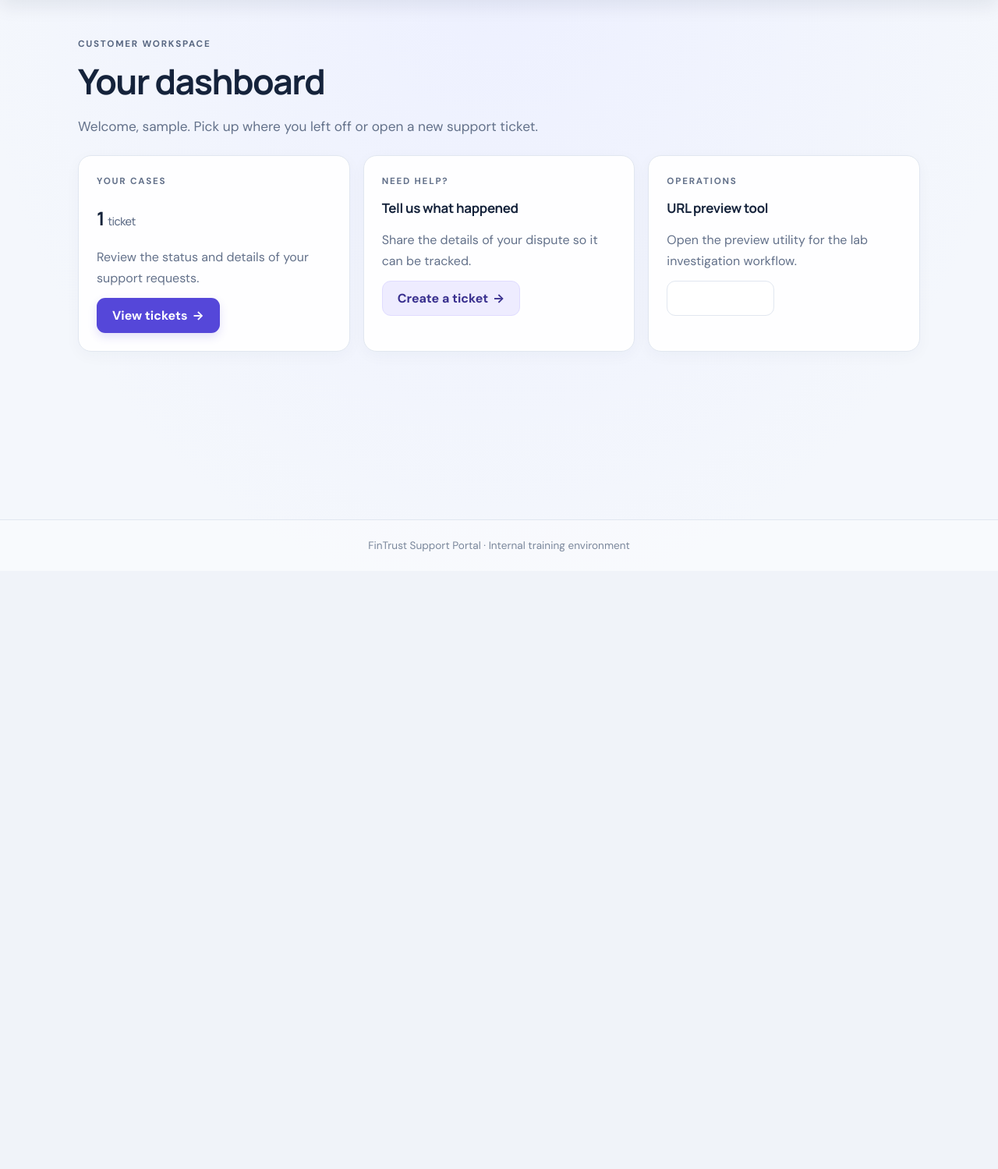
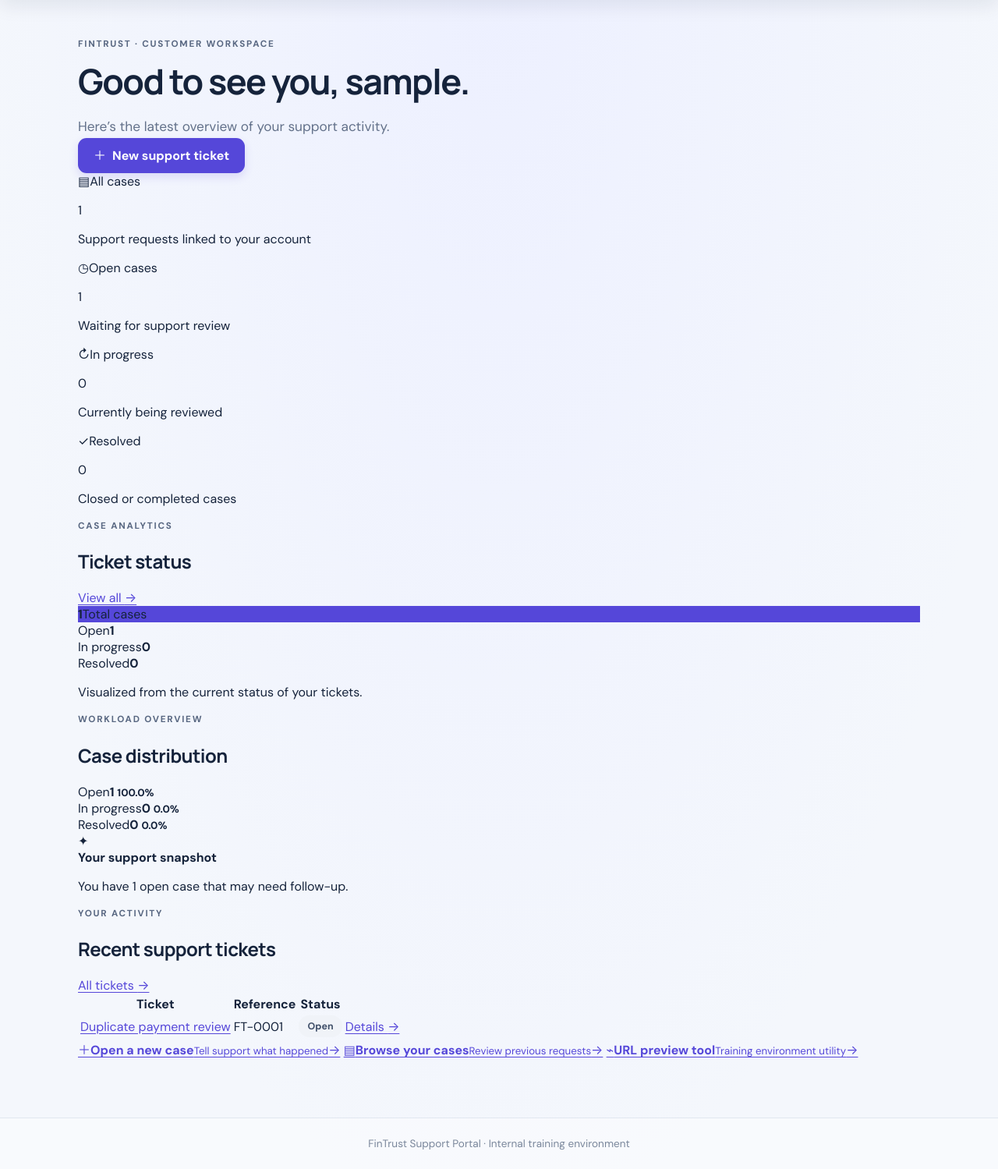
Before and after one commit to gowthamsai117/LedgerLeak, a Flask app: page /dashboard in a window 1280 px wide. Shown: the part 68-1567 px from the top of the page at 78% size. Before the commit the page ends 775 px from the top, so only its background shows below. Run offline with Flask 3, Linux system fonts and the light colour scheme; the visitor is signed in with stand-in values (Sample User, id 1); data comes from the database, SQL or seed files in the repository.

Commit message:
Add customer dashboard analytics and visualizations

```diff
--- a/app/templates/dashboard.html
+++ b/app/templates/dashboard.html
@@ -1,27 +1,115 @@
 {% extends "base.html" %}
 {% block title %}Dashboard | LedgerLeak{% endblock %}
 {% block content %}
-<p class="eyebrow">Customer workspace</p>
-<h1>Your dashboard</h1>
-<p class="lead">Welcome, {{ username }}. Pick up where you left off or open a new support ticket.</p>
-<section class="cards" aria-label="Dashboard shortcuts">
-  <article>
-    <p class="eyebrow">Your cases</p>
-    <h2>{{ ticket_count }} <span style="font-size:.9rem;font-weight:500;color:var(--muted)">{{ 'ticket' if ticket_count == 1 else 'tickets' }}</span></h2>
-    <p>Review the status and details of your support requests.</p>
-    <a class="button" href="/tickets">View tickets <span aria-hidden="true">→</span></a>
+<section class="dashboard-heading">
+  <div>
+    <p class="eyebrow">FinTrust · Customer workspace</p>
+    <h1>Good to see you, {{ username }}.</h1>
+    <p class="lead">Here’s the latest overview of your support activity.</p>
+  </div>
+  <a class="button" href="/tickets/new"><span aria-hidden="true">＋</span> New support ticket</a>
+</section>
+
+<section class="metric-grid" aria-label="Support summary">
+  <article class="metric-card metric-primary">
+    <div class="metric-top"><span class="metric-icon">▤</span><span class="metric-label">All cases</span></div>
+    <p class="metric-number">{{ stats.total }}</p>
+    <p class="metric-caption">Support requests linked to your account</p>
   </article>
-  <article>
-    <p class="eyebrow">Need help?</p>
-    <h3>Tell us what happened</h3>
-    <p>Share the details of your dispute so it can be tracked.</p>
-    <a class="button secondary" href="/tickets/new">Create a ticket <span aria-hidden="true">→</span></a>
+  <article class="metric-card">
+    <div class="metric-top"><span class="metric-icon icon-open">◷</span><span class="metric-label">Open cases</span></div>
+    <p class="metric-number">{{ stats.open }}</p>
+    <p class="metric-caption">Waiting for support review</p>
   </article>
-  <article>
-    <p class="eyebrow">Operations</p>
-    <h3>URL preview tool</h3>
-    <p>Open the preview utility for the lab investigation workflow.</p>
-    <a class="button ghost" href="/tools/preview">Open tool <span aria-hidden="true">→</span></a>
+  <article class="metric-card">
+    <div class="metric-top"><span class="metric-icon icon-progress">↻</span><span class="metric-label">In progress</span></div>
+    <p class="metric-number">{{ stats.in_progress }}</p>
+    <p class="metric-caption">Currently being reviewed</p>
+  </article>
+  <article class="metric-card">
+    <div class="metric-top"><span class="metric-icon icon-resolved">✓</span><span class="metric-label">Resolved</span></div>
+    <p class="metric-number">{{ stats.resolved }}</p>
+    <p class="metric-caption">Closed or completed cases</p>
   </article>
 </section>
+
+<section class="dashboard-grid">
+  <article class="panel status-panel">
+    <div class="panel-heading">
+      <div><p class="eyebrow">Case analytics</p><h2>Ticket status</h2></div>
+      <a href="/tickets">View all <span aria-hidden="true">→</span></a>
+    </div>
+    <div class="status-visual">
+      <div class="donut-chart" style="background: {{ stats.donut_style }}" role="img" aria-label="{{ stats.total }} total tickets: {{ stats.open }} open, {{ stats.in_progress }} in progress, {{ stats.resolved }} resolved, {{ stats.other }} other">
+        <div class="donut-hole"><strong>{{ stats.total }}</strong><span>Total cases</span></div>
+      </div>
+      <div class="chart-legend">
+        <div><span class="legend-dot dot-open"></span><span>Open</span><strong>{{ stats.open }}</strong></div>
+        <div><span class="legend-dot dot-progress"></span><span>In progress</span><strong>{{ stats.in_progress }}</strong></div>
+        <div><span class="legend-dot dot-resolved"></span><span>Resolved</span><strong>{{ stats.resolved }}</strong></div>
+        {% if stats.other %}<div><span class="legend-dot dot-other"></span><span>Other</span><strong>{{ stats.other }}</strong></div>{% endif %}
+      </div>
+    </div>
+    <p class="chart-footnote">Visualized from the current status of your tickets.</p>
+  </article>
+
+  <article class="panel breakdown-panel">
+    <div class="panel-heading"><div><p class="eyebrow">Workload overview</p><h2>Case distribution</h2></div></div>
+    <div class="bar-metric">
+      <div class="bar-label"><span>Open</span><strong>{{ stats.open }} <small>{{ stats.open_pct }}%</small></strong></div>
+      <div class="bar-track"><span class="bar-fill bar-open" style="width: {{ stats.open_pct }}%"></span></div>
+    </div>
+    <div class="bar-metric">
+      <div class="bar-label"><span>In progress</span><strong>{{ stats.in_progress }} <small>{{ stats.in_progress_pct }}%</small></strong></div>
+      <div class="bar-track"><span class="bar-fill bar-progress" style="width: {{ stats.in_progress_pct }}%"></span></div>
+    </div>
+    <div class="bar-metric">
+      <div class="bar-label"><span>Resolved</span><strong>{{ stats.resolved }} <small>{{ stats.resolved_pct }}%</small></strong></div>
+      <div class="bar-track"><span class="bar-fill bar-resolved" style="width: {{ stats.resolved_pct }}%"></span></div>
+    </div>
+    {% if stats.other %}
+    <div class="bar-metric">
+      <div class="bar-label"><span>Other statuses</span><strong>{{ stats.other }} <small>{{ stats.other_pct }}%</small></strong></div>
+      <div class="bar-track"><span class="bar-fill bar-other" style="width: {{ stats.other_pct }}%"></span></div>
+    </div>
+    {% endif %}
+    {% if stats.total == 0 %}
+      <div class="chart-empty"><strong>Your analytics will appear here.</strong><span>Create a support ticket to start tracking case status.</span></div>
+    {% else %}
+      <div class="insight-box"><span class="insight-icon">✦</span><div><strong>Your support snapshot</strong><p>{% if stats.open %}You have {{ stats.open }} open {{ 'case' if stats.open == 1 else 'cases' }} that may need follow-up.{% elif stats.in_progress %}Your cases are currently being reviewed.{% else %}Your cases are resolved. Need anything else?{% endif %}</p></div></div>
+    {% endif %}
+  </article>
+</section>
+
+<section class="panel recent-panel">
+  <div class="panel-heading">
+    <div><p class="eyebrow">Your activity</p><h2>Recent support tickets</h2></div>
+    <a href="/tickets">All tickets <span aria-hidden="true">→</span></a>
+  </div>
+  {% if recent_tickets %}
+    <div class="recent-table-wrap">
+      <table class="recent-table">
+        <thead><tr><th>Ticket</th><th>Reference</th><th>Status</th><th></th></tr></thead>
+        <tbody>
+          {% for ticket in recent_tickets %}
+          <tr>
+            <td><a class="recent-title" href="/ticket/{{ ticket.id }}">{{ ticket.subject }}</a></td>
+            <td><span class="ticket-reference">FT-{{ "%04d"|format(ticket.id) }}</span></td>
+            <td><span class="status">{{ ticket.status }}</span></td>
+            <td><a class="row-action" href="/ticket/{{ ticket.id }}">Details <span aria-hidden="true">→</span></a></td>
+          </tr>
+          {% endfor %}
+        </tbody>
+      </table>
+    </div>
+  {% else %}
+    <div class="chart-empty"><strong>No support tickets yet</strong><span>Create your first ticket to see activity here.</span><a class="button" href="/tickets/new">Create a ticket</a></div>
+  {% endif %}
+</section>
+
+<section class="dashboard-quick-links" aria-label="Quick actions">
+  <a href="/tickets/new"><span class="quick-icon">＋</span><span><strong>Open a new case</strong><small>Tell support what happened</small></span><span class="quick-arrow">→</span></a>
+  <a href="/tickets"><span class="quick-icon">▤</span><span><strong>Browse your cases</strong><small>Review previous requests</small></span><span class="quick-arrow">→</span></a>
+  <a href="/tools/preview"><span class="quick-icon">⌁</span><span><strong>URL preview tool</strong><small>Training environment utility</small></span><span class="quick-arrow">→</span></a>
+</section>
 {% endblock %}
```
